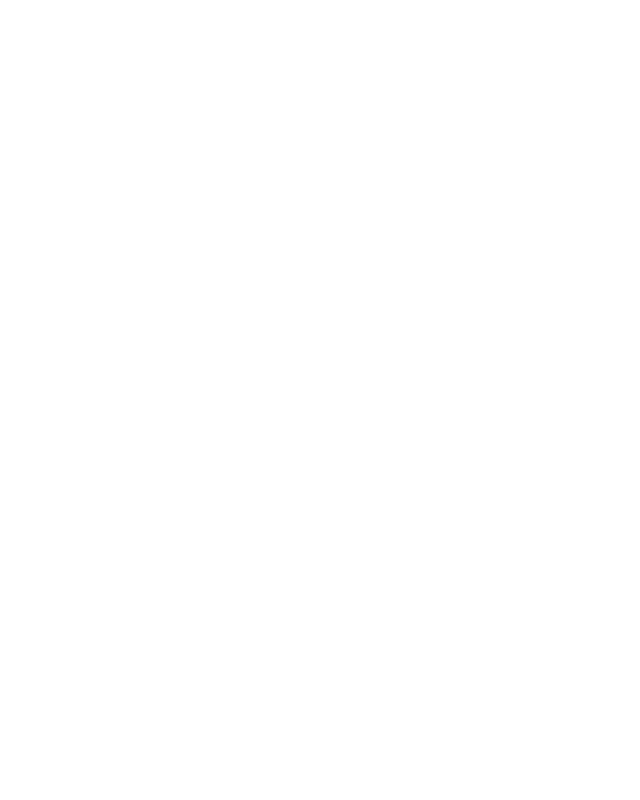
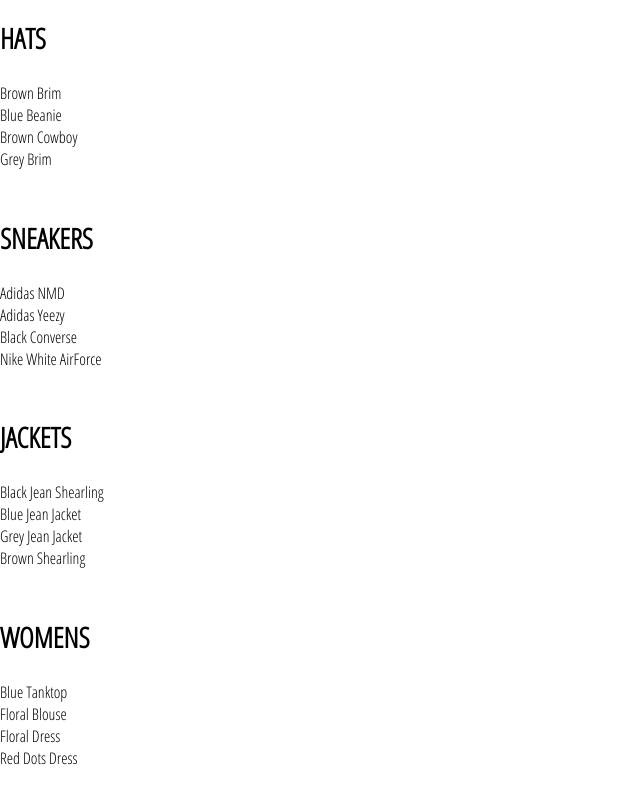
Before and after one commit to roscolil/crown-clothing, a React (Create React App) app: page /shop in a window 1280 px wide. Shown: the top 800 px of the page, without its empty margins (0-640 px from the left). Built offline with nearby package versions, Linux system fonts and the light colour scheme.

Commit message:
add collection preivew component with shop data

```diff
--- a/src/App.js
+++ b/src/App.js
@@ -2,12 +2,14 @@
 import { Switch, Route } from 'react-router-dom';
 import './App.css';
 import HomePage from './pages/HomePage/HomePage';
+import ShopPage from './pages/ShopPage/ShopPage'
 
 function App() {
   return (
     <div>
       <Switch>
         <Route path="/" component={HomePage} exact />
+        <Route path="/shop" component={ShopPage} />
       </Switch>
     </div>
   );
--- /dev/null
+++ b/src/components/CollectionPreview/CollectionPreivew.scss
@@ -0,0 +1,15 @@
+.collection-preview {
+  display: flex;
+  flex-direction: column;
+  margin-bottom: 30px;
+
+  .title {
+    font-size: 28px;
+    margin-bottom: 25px;
+  }
+
+  .preview {
+    display: flex;
+    justify-content: space-between;
+  }
+}
--- /dev/null
+++ b/src/components/CollectionPreview/CollectionPreview.jsx
@@ -0,0 +1,19 @@
+import { getByTitle } from "@testing-library/dom";
+import React from "react";
+
+import "./CollectionPreivew.scss";
+
+const CollectionPreview = ({ title, items }) => (
+  <div className="collection-preview">
+    <h1 className="title">{title.toUpperCase()}</h1>
+    <div className="preivew">
+      {items
+        .filter((item, idx) => idx < 4)
+        .map((item) => (
+          <div key={item.id}>{item.name}</div>
+        ))}
+    </div>
+  </div>
+);
+
+export default CollectionPreview;
--- /dev/null
+++ b/src/pages/ShopPage/ShopPage.data.jsx
@@ -0,0 +1,249 @@
+const SHOP_DATA = [
+  {
+    id: 1,
+    title: "Hats",
+    routeName: "hats",
+    items: [
+      {
+        id: 1,
+        name: "Brown Brim",
+        imageUrl: "https://i.ibb.co/ZYW3VTp/brown-brim.png",
+        price: 25,
+      },
+      {
+        id: 2,
+        name: "Blue Beanie",
+        imageUrl: "https://i.ibb.co/ypkgK0X/blue-beanie.png",
+        price: 18,
+      },
+      {
+        id: 3,
+        name: "Brown Cowboy",
+        imageUrl: "https://i.ibb.co/QdJwgmp/brown-cowboy.png",
+        price: 35,
+      },
+      {
+        id: 4,
+        name: "Grey Brim",
+        imageUrl: "https://i.ibb.co/RjBLWxB/grey-brim.png",
+        price: 25,
+      },
+      {
+        id: 5,
+        name: "Green Beanie",
+        imageUrl: "https://i.ibb.co/YTjW3vF/green-beanie.png",
+        price: 18,
+      },
+      {
+        id: 6,
+        name: "Palm Tree Cap",
+        imageUrl: "https://i.ibb.co/rKBDvJX/palm-tree-cap.png",
+        price: 14,
+      },
+      {
+        id: 7,
+        name: "Red Beanie",
+        imageUrl: "https://i.ibb.co/bLB646Z/red-beanie.png",
+        price: 18,
+      },
+      {
+        id: 8,
+        name: "Wolf Cap",
+        imageUrl: "https://i.ibb.co/1f2nWMM/wolf-cap.png",
+        price: 14,
+      },
+      {
+        id: 9,
+        name: "Blue Snapback",
+        imageUrl: "https://i.ibb.co/X2VJP2W/blue-snapback.png",
+        price: 16,
+      },
+    ],
+  },
+  {
+    id: 2,
+    title: "Sneakers",
+    routeName: "sneakers",
+    items: [
+      {
+        id: 10,
+        name: "Adidas NMD",
+        imageUrl: "https://i.ibb.co/0s3pdnc/adidas-nmd.png",
+        price: 220,
+      },
+      {
+        id: 11,
+        name: "Adidas Yeezy",
+        imageUrl: "https://i.ibb.co/dJbG1cT/yeezy.png",
+        price: 280,
+      },
+      {
+        id: 12,
+        name: "Black Converse",
+        imageUrl: "https://i.ibb.co/bPmVXyP/black-converse.png",
+        price: 110,
+      },
+      {
+        id: 13,
+        name: "Nike White AirForce",
+        imageUrl: "https://i.ibb.co/1RcFPk0/white-nike-high-tops.png",
+        price: 160,
+      },
+      {
+        id: 14,
+        name: "Nike Red High Tops",
+        imageUrl: "https://i.ibb.co/QcvzydB/nikes-red.png",
+        price: 160,
+      },
+      {
+        id: 15,
+        name: "Nike Brown High Tops",
+        imageUrl: "https://i.ibb.co/fMTV342/nike-brown.png",
+        price: 160,
+      },
+      {
+        id: 16,
+        name: "Air Jordan Limited",
+        imageUrl: "https://i.ibb.co/w4k6Ws9/nike-funky.png",
+        price: 190,
+      },
+      {
+        id: 17,
+        name: "Timberlands",
+        imageUrl: "https://i.ibb.co/Mhh6wBg/timberlands.png",
+        price: 200,
+      },
+    ],
+  },
+  {
+    id: 3,
+    title: "Jackets",
+    routeName: "jackets",
+    items: [
+      {
+        id: 18,
+        name: "Black Jean Shearling",
+        imageUrl: "https://i.ibb.co/XzcwL5s/black-shearling.png",
+        price: 125,
+      },
+      {
+        id: 19,
+        name: "Blue Jean Jacket",
+        imageUrl: "https://i.ibb.co/mJS6vz0/blue-jean-jacket.png",
+        price: 90,
+      },
+      {
+        id: 20,
+        name: "Grey Jean Jacket",
+        imageUrl: "https://i.ibb.co/N71k1ML/grey-jean-jacket.png",
+        price: 90,
+      },
+      {
+        id: 21,
+        name: "Brown Shearling",
+        imageUrl: "https://i.ibb.co/s96FpdP/brown-shearling.png",
+        price: 165,
+      },
+      {
+        id: 22,
+        name: "Tan Trench",
+        imageUrl: "https://i.ibb.co/M6hHc3F/brown-trench.png",
+        price: 185,
+      },
+    ],
+  },
+  {
+    id: 4,
+    title: "Womens",
+    routeName: "womens",
+    items: [
+      {
+        id: 23,
+        name: "Blue Tanktop",
+        imageUrl: "https://i.ibb.co/7CQVJNm/blue-tank.png",
+        price: 25,
+      },
+      {
+        id: 24,
+        name: "Floral Blouse",
+        imageUrl: "https://i.ibb.co/4W2DGKm/floral-blouse.png",
+        price: 20,
+      },
+      {
+        id: 25,
+        name: "Floral Dress",
+        imageUrl: "https://i.ibb.co/KV18Ysr/floral-skirt.png",
+        price: 80,
+      },
+      {
+        id: 26,
+        name: "Red Dots Dress",
+        imageUrl: "https://i.ibb.co/N3BN1bh/red-polka-dot-dress.png",
+        price: 80,
+      },
+      {
+        id: 27,
+        name: "Striped Sweater",
+        imageUrl: "https://i.ibb.co/KmSkMbH/striped-sweater.png",
+        price: 45,
+      },
+      {
+        id: 28,
+        name: "Yellow Track Suit",
+        imageUrl: "https://i.ibb.co/v1cvwNf/yellow-track-suit.png",
+        price: 135,
+      },
+      {
+        id: 29,
+        name: "White Blouse",
+        imageUrl: "https://i.ibb.co/qBcrsJg/white-vest.png",
+        price: 20,
+      },
+    ],
+  },
+  {
+    id: 5,
+    title: "Mens",
+    routeName: "mens",
+    items: [
+      {
+        id: 30,
+        name: "Camo Down Vest",
+        imageUrl: "https://i.ibb.co/xJS0T3Y/camo-vest.png",
+        price: 325,
+      },
+      {
+        id: 31,
+        name: "Floral T-shirt",
+        imageUrl: "https://i.ibb.co/qMQ75QZ/floral-shirt.png",
+        price: 20,
+      },
+      {
+        id: 32,
+        name: "Black & White Longsleeve",
+        imageUrl: "https://i.ibb.co/55z32tw/long-sleeve.png",
+        price: 25,
+      },
+      {
+        id: 33,
+        name: "Pink T-shirt",
+        imageUrl: "https://i.ibb.co/RvwnBL8/pink-shirt.png",
+        price: 25,
+      },
+      {
+        id: 34,
+        name: "Jean Long Sleeve",
+        imageUrl: "https://i.ibb.co/VpW4x5t/roll-up-jean-shirt.png",
+        price: 40,
+      },
+      {
+        id: 35,
+        name: "Burgundy T-shirt",
+        imageUrl: "https://i.ibb.co/mh3VM1f/polka-dot-shirt.png",
+        price: 25,
+      },
+    ],
+  },
+];
+
+export default SHOP_DATA;
--- /dev/null
+++ b/src/pages/ShopPage/ShopPage.jsx
@@ -0,0 +1,27 @@
+import React from "react";
+import SHOP_DATA from "./ShopPage.data";
+import CollectionPreview from "../../components/CollectionPreview/CollectionPreview";
+import MenuItem from "../../components/MenuItem/MenuItem";
+
+class ShopPage extends React.Component {
+  constructor(props) {
+    super(props);
+
+    this.state = {
+      collections: SHOP_DATA,
+    };
+  }
+
+  render() {
+    const { collections } = this.state;
+    return (
+      <div className="shop-page">
+        {collections.map(({ id, ...otherCollectionProps }) => (
+          <CollectionPreview key={id} {...otherCollectionProps} />
+        ))}
+      </div>
+    );
+  }
+}
+
+export default ShopPage;
```
